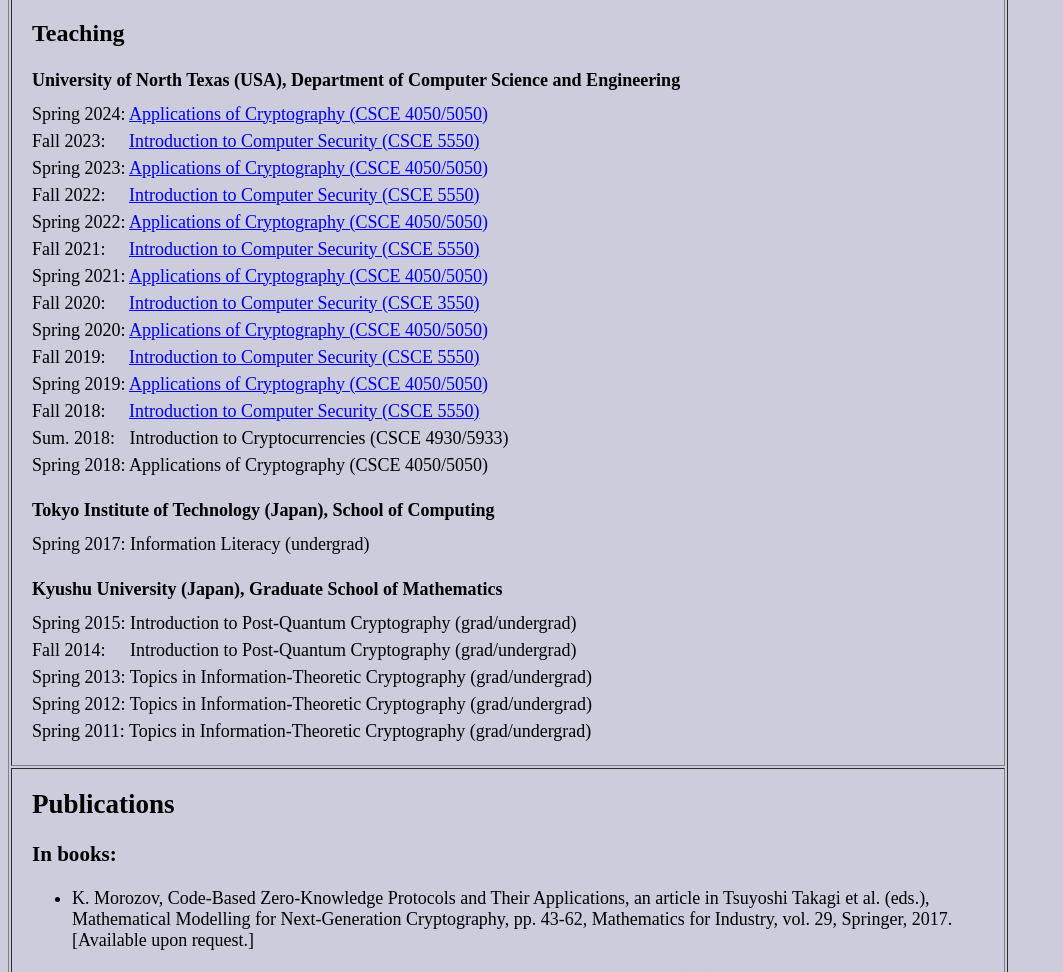
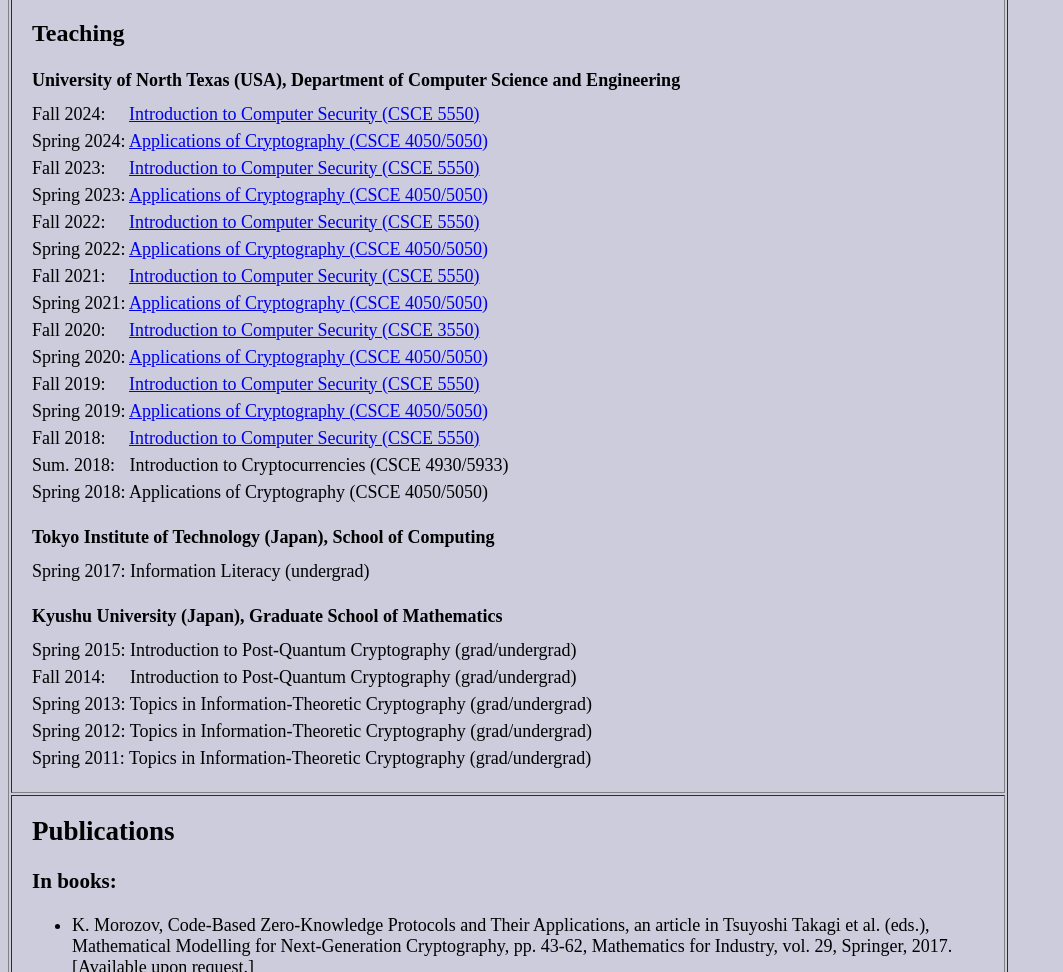
Before and after one commit to kirillmo/kirillmo.github.io, a plain HTML site: page index.html in a window 1280 px wide. Shown: the part 854-1826 px from the top of the page, without its empty margins (0-1063 px from the left). Drawn offline with Linux system fonts and the light colour scheme.

Commit message:
Add files via upload

```diff
--- a/index.html
+++ b/index.html
@@ -97,7 +97,9 @@
       <font size=+1>
 	  <div style="line-height:1.5;">
 	   <p style="margin-bottom:7px;"><b>University of North Texas (USA), Department of Computer Science and Engineering</b></p>
-       Spring 2024: </span><a href="csce4050-5050-24.html">Applications of Cryptography (CSCE 4050/5050)</a>
+       Fall 2024: <span style="padding-left:19px"></span><a href="csce5550-24.html">Introduction to Computer Security (CSCE 5550)</a>
+	   <br>
+       Spring 2024: <a href="csce4050-5050-24.html">Applications of Cryptography (CSCE 4050/5050)</a>
 	   <br>
        Fall 2023: <span style="padding-left:19px"></span><a href="csce5550-23.html">Introduction to Computer Security (CSCE 5550)</a>
 	   <br>
```
